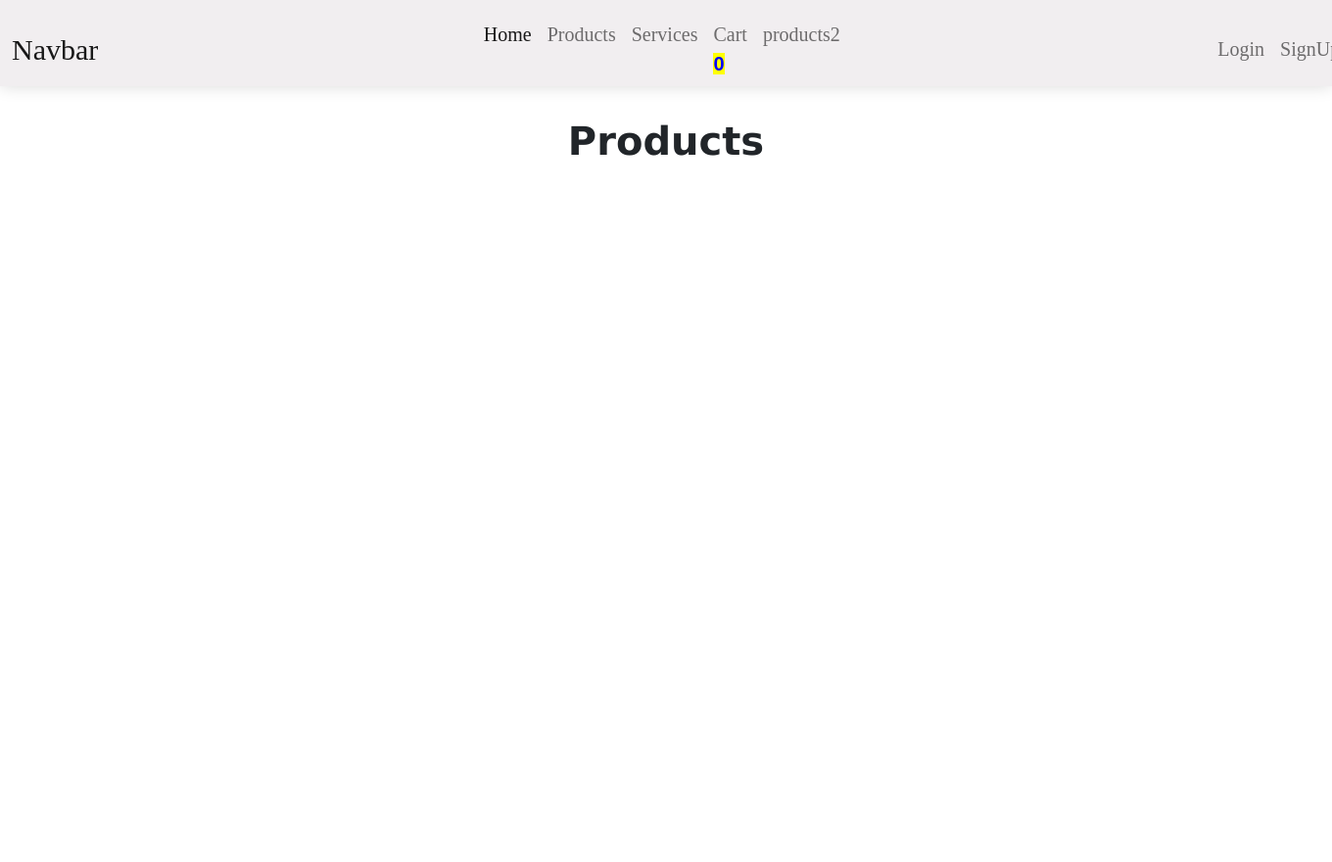
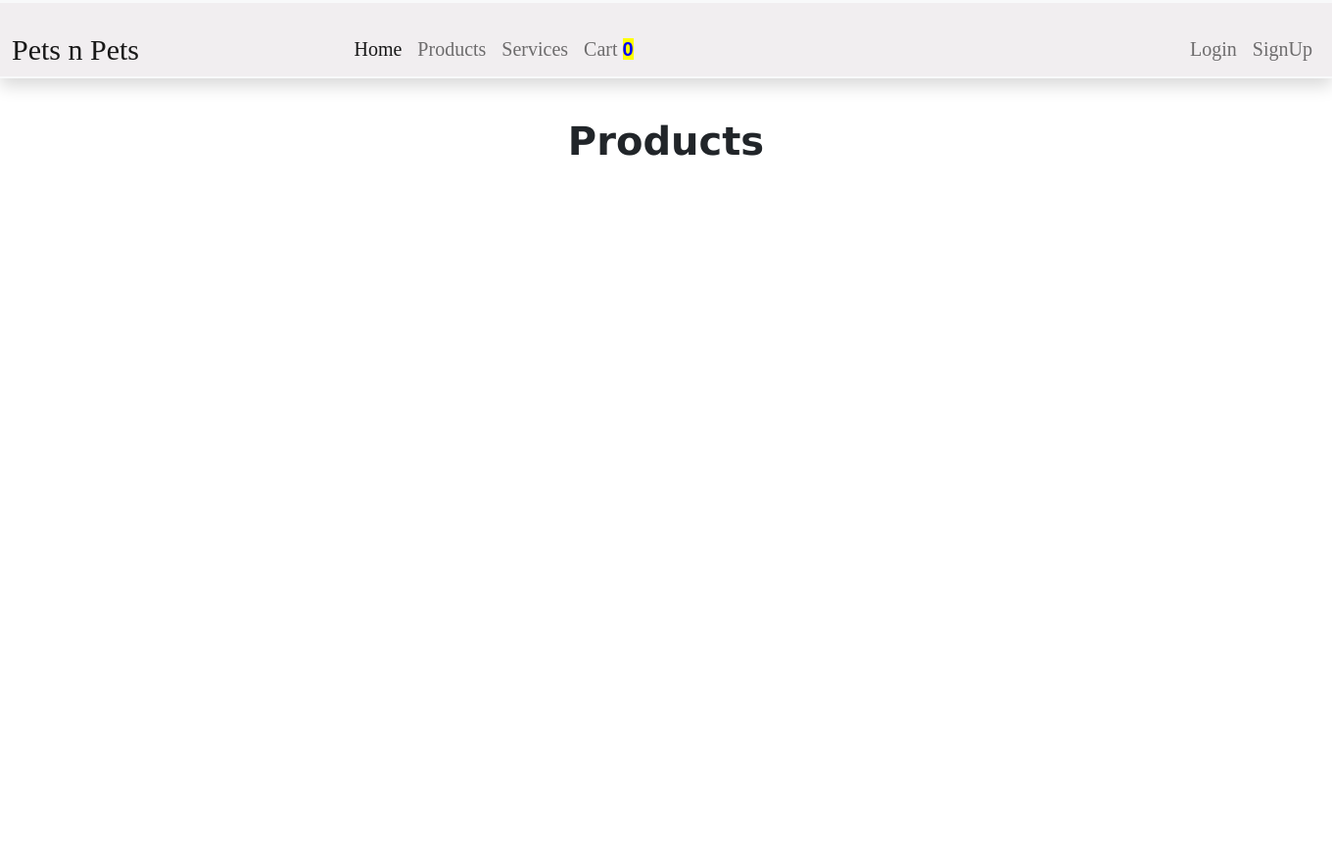
Before and after one commit to plugkevo/pet-ecommerce, a PHP site: page /products.php in a window 1360 px wide; the page is wider, and only the part inside the window is pictured. Shown: that part at 98% size. Run offline with PHP 8.4, Linux system fonts and the light colour scheme; data that the repository does not hold is empty.

```diff
--- a/admin.php
+++ b/admin.php
@@ -1,3 +1,6 @@
+<?php
+    @include 'connection.php';
+?>
 <!DOCTYPE html>
 <html lang="en">
 
--- a/navbar.php
+++ b/navbar.php
@@ -1,12 +1,13 @@
-<nav class="navbar navbar-expand-lg navbar-light bg-light shadow">
+<nav class="navbar navbar-expand-lg navbar-light bg-light shadow mx-auto">
+
     <div class="container-fluid">
-      <a class="navbar-brand" href="#" style="font-size: 30px;">Navbar</a>
+      <a class="navbar-brand" href="#" style="font-size: 30px;">Pets n Pets</a>
       <button class="navbar-toggler" type="button" data-bs-toggle="collapse" data-bs-target="#navbarNavDropdown"
         aria-controls="navbarNavDropdown" aria-expanded="false" aria-label="Toggle navigation">
         <span class="navbar-toggler-icon"></span>
       </button>
       <div class="collapse navbar-collapse headings" id="navbarNavDropdown">
-        <ul class="navbar-nav" style="margin-left: 30%;">
+        <ul class="navbar-nav mx-auto">
           <li class="nav-item">
             <a class="nav-link active" aria-current="page" href="index.php">Home</a>
           </li>
@@ -16,6 +17,7 @@
           <li class="nav-item">
             <a class="nav-link" href="services.php">Services</a>
           </li>
+
 
           <?php
 
@@ -27,9 +29,7 @@
             <a href="cart.php" class="nav-link">Cart <span style="color: blue; background-color: yellow;"><b><?php echo $row_count; ?></b></span> </a>
 
           </li>
-          <li class="nav-item dropdown">
-            <a class="nav-link" href="products2.php">products2</a>
-          </li>
+
         </ul>
         <ul class="navbar-nav navbar-right">
           <li class="nav-item">
--- a/products.php
+++ b/products.php
@@ -42,6 +42,7 @@
       top: 0; /* Stick it to the top of the viewport */
       z-index: 100; /* Ensure it's above other elements */
       font-size: 20px;
+      width: 100vw;
     }
     nav{
         padding-top: 15px; /* Adjust the top padding as needed to vertically center the content */
@@ -104,7 +105,7 @@
         font-family: 'poppins', sans-serif;
     }
     .container{
-      max-width: 1200px;
+
         width: 100vw;
         height: 100vh;
         padding: 0 8px;
```
